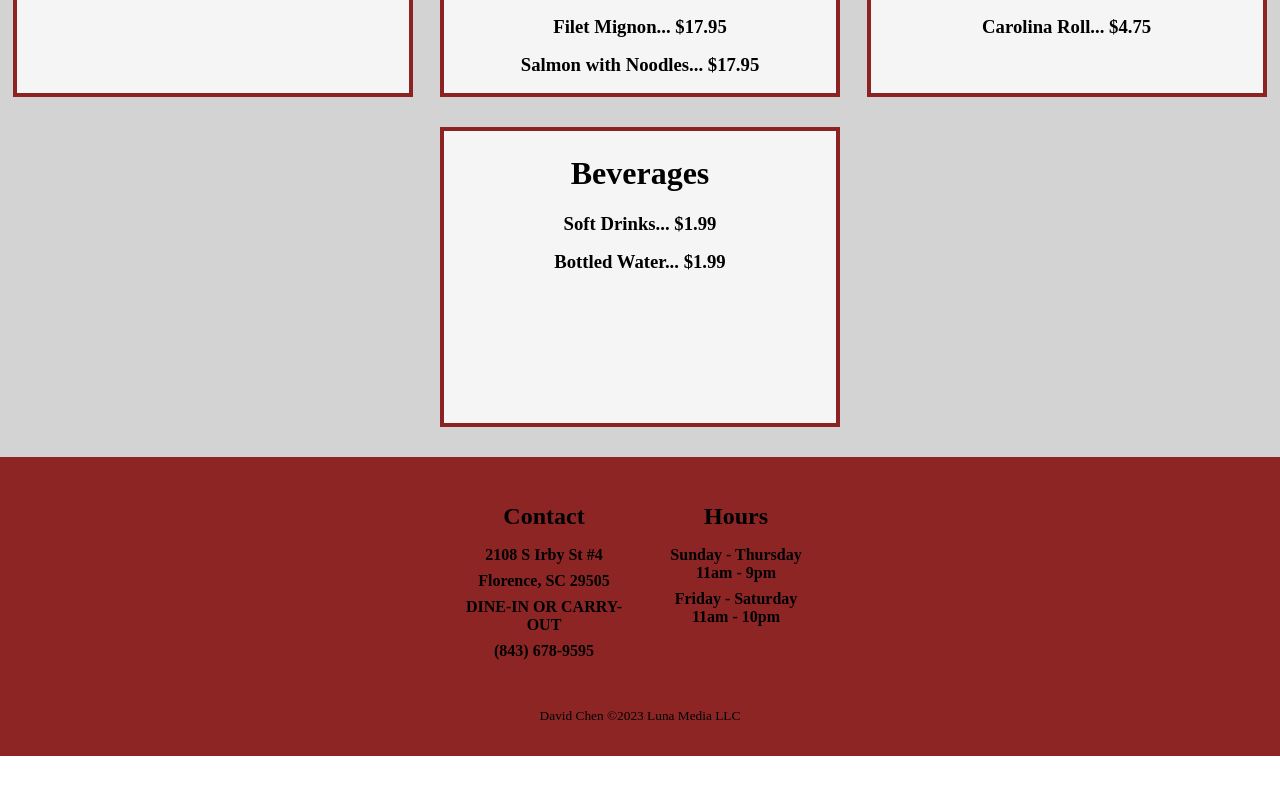
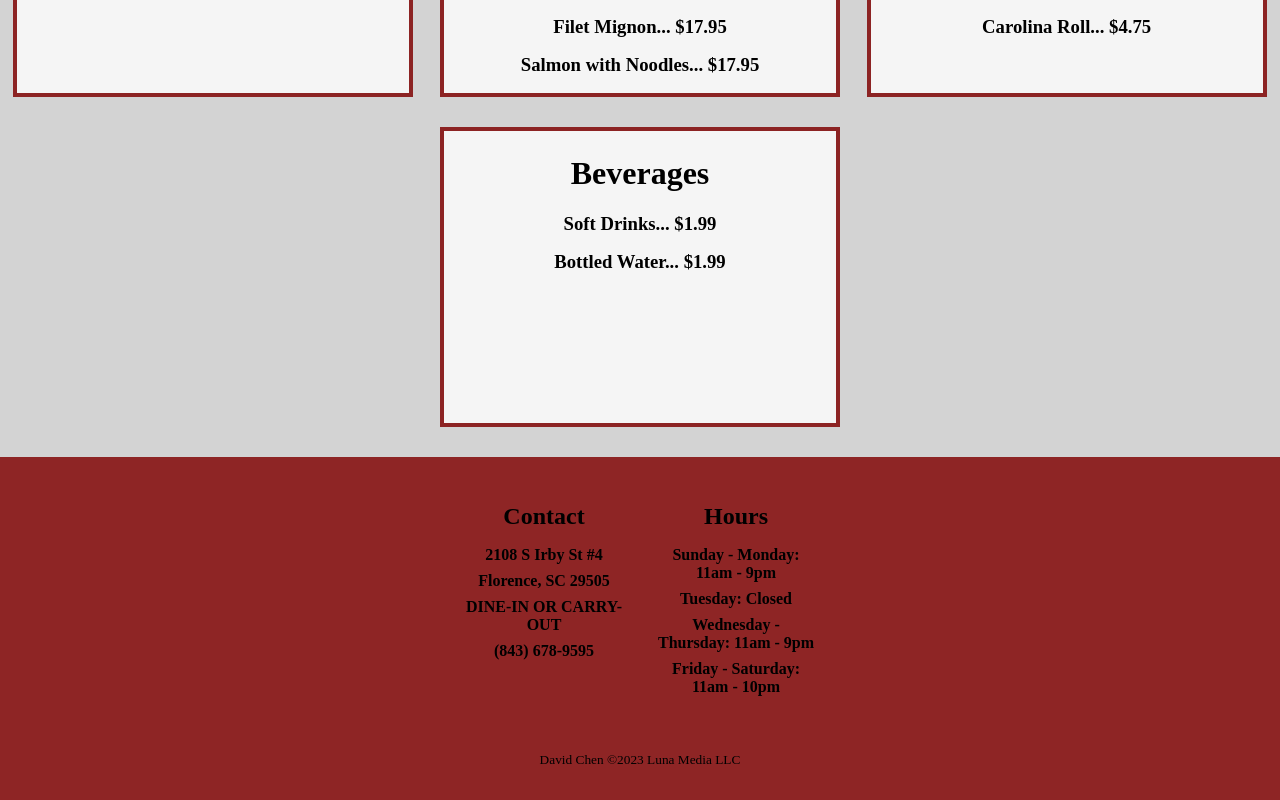
Before and after one commit to dchen8419/New_Tokyo_Express, a React (Create React App) app: page / in a window 1280 px wide. Shown: the part 1394-2194 px from the top of the page. Before the commit the page ends 2150 px from the top, so only its background shows below. Built offline with nearby package versions, Linux system fonts and the light colour scheme.

Commit message:
changed footer time

```diff
--- a/src/Components/Footer/Footer.jsx
+++ b/src/Components/Footer/Footer.jsx
@@ -19,8 +19,10 @@ export const Footer = () => {
                     <div className='footer-link-items'>
                         <a href="https://goo.gl/maps/E3wFRWg9uYdT6kz56">
                             <h2>Hours</h2>
-                            <p>Sunday - Thursday 11am - 9pm</p>
-                            <p>Friday - Saturday 11am - 10pm</p>
+                            <p>Sunday - Monday: 11am - 9pm</p>
+                            <p>Tuesday: Closed</p>
+                            <p>Wednesday - Thursday: 11am - 9pm</p>
+                            <p>Friday - Saturday: 11am - 10pm</p>
                         </a>
                     </div>
                 </div>
```
